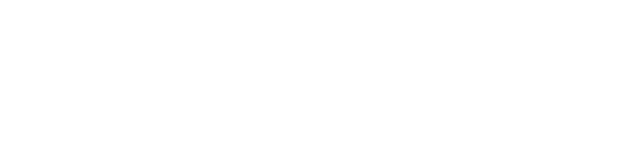
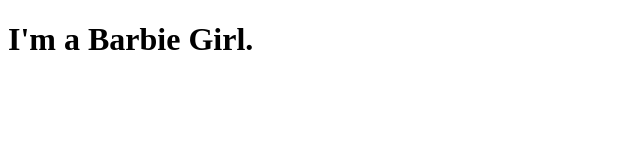
Before and after one commit to aglassofwaterforthesoul/BarbieGirl, a plain HTML site: page index.html in a window 1280 px wide. Shown: the whole page, without its empty margins (0-640 px from the left). Drawn offline with Linux system fonts and the light colour scheme.

Commit message:
barbie girl
barbie

```diff
--- a/index.html
+++ b/index.html
@@ -6,6 +6,6 @@
     <title>Document</title>
 </head>
 <body>
-
+    <h1>I'm a Barbie Girl.</h1>
 </body>
 </html>
```
